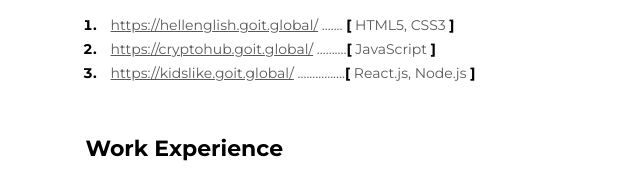
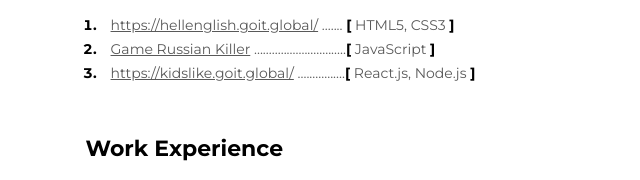
Before and after one commit to lussi-gubska/resume-project, a plain HTML site: page index.html in a window 1280 px wide. Shown: the part 370-550 px from the top of the page, 558-1198 px from the left. Drawn offline with Linux system fonts and the light colour scheme.

Commit message:
Update Java Prodject

```diff
--- a/index.html
+++ b/index.html
@@ -37,9 +37,11 @@
               ....... <span class="project_bracket">[</span> HTML5, CSS3 <span class="project_bracket">] </span></span>
           </li>
           <li class="project_item">
-            <span class="project"><a href="https://cryptohub.goit.global/"
-                class="project_link">https://cryptohub.goit.global/</a>
-              ..........<span class="project_bracket">[</span> JavaScript <span class="project_bracket">] </span></span>
+            <span class="project"><a href="https://magnificent-pastelito-c701a2.netlify.app/" class="project_link">Game
+                Russian Killer</a>
+              ...............................<span class="project_bracket">[</span> JavaScript <span
+                class="project_bracket">]
+              </span></span>
           </li>
           <li class="project_item">
             <span class="project"><a href="https://kidslike.goit.global/"
```
